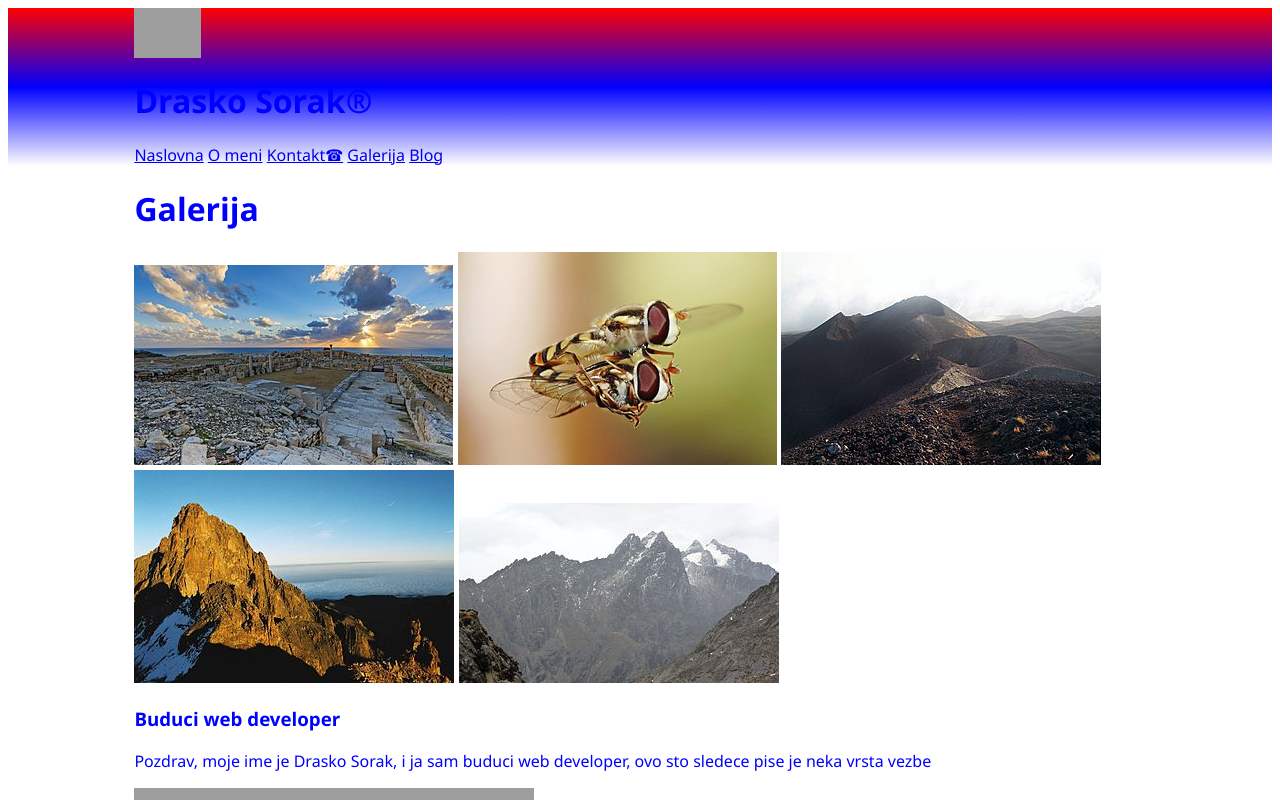
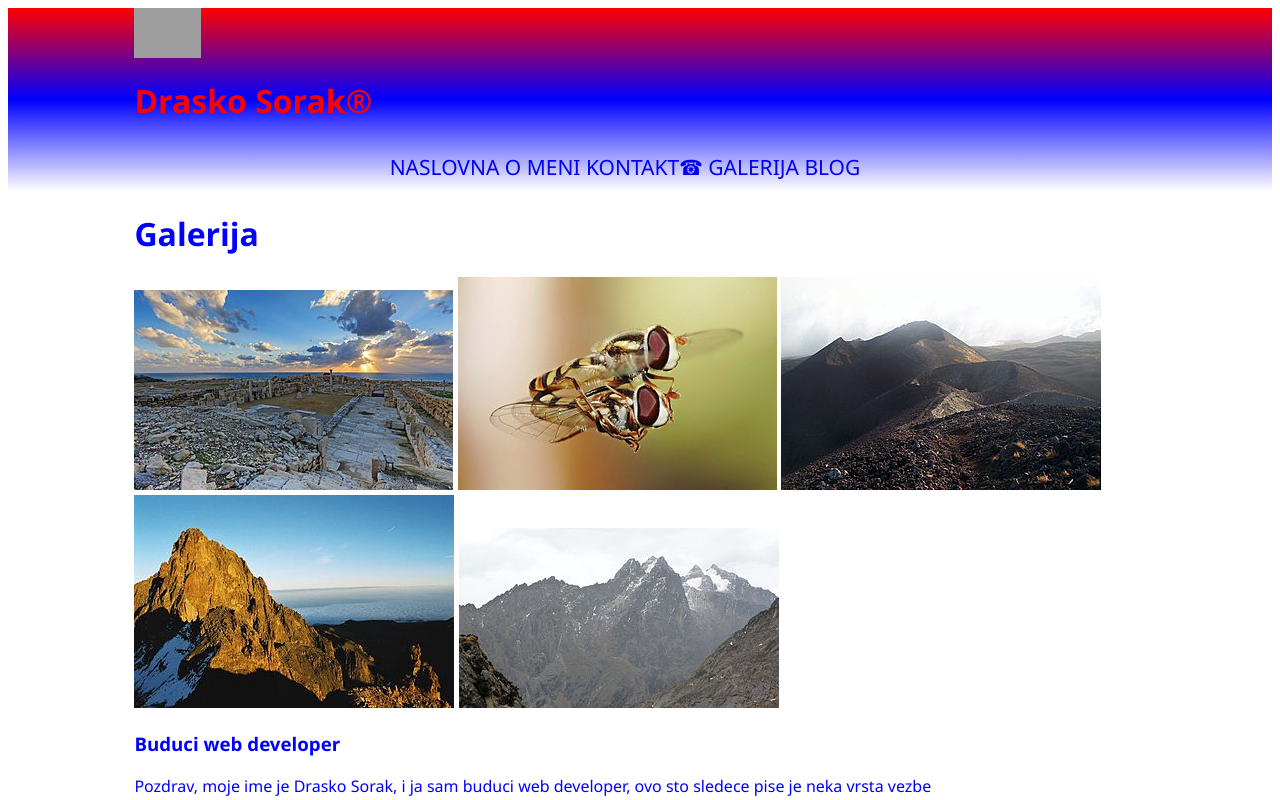
Before and after one commit to draskobg/proba, a plain HTML site: page index.html in a window 1280 px wide. Shown: the top 800 px of the page. Drawn offline with Linux system fonts and the light colour scheme; grey boxes are pictures that could not be loaded.

Commit message:
Uradjena navigacija

```diff
--- a/style.css
+++ b/style.css
@@ -4,11 +4,7 @@ body {
     font-family: 'Segoe UI', Tahoma, Geneva, Verdana, sans-serif
 }
 header, footer {
-<<<<<<< HEAD
 color: red;
-=======
-  color: red;
->>>>>>> 373542a7f4ef3323b4195b1c5ec89388e4139c90
 overflow: auto;
 background-image: linear-gradient(red, blue, white);
 }
@@ -17,3 +13,22 @@ background-image: linear-gradient(red, blue, white);
   padding-left: 10%;
   padding-right: 10%;
 }
+nav {
+color: white;
+display: block;
+font-size: 21px;
+height: 47px;
+line-height: 46px;
+padding: 0 30px 0 0;
+text-align: center;
+text-decoration: none;
+text-transform: uppercase;
+position: relative;
+
+}
+a {
+  text-decoration: none;
+}
+a:hover {
+  color: red;
+}
```
Also changed, not shown: foto galerija.html (+2 -0 lines), Slike/velika slika.jpg (added).
